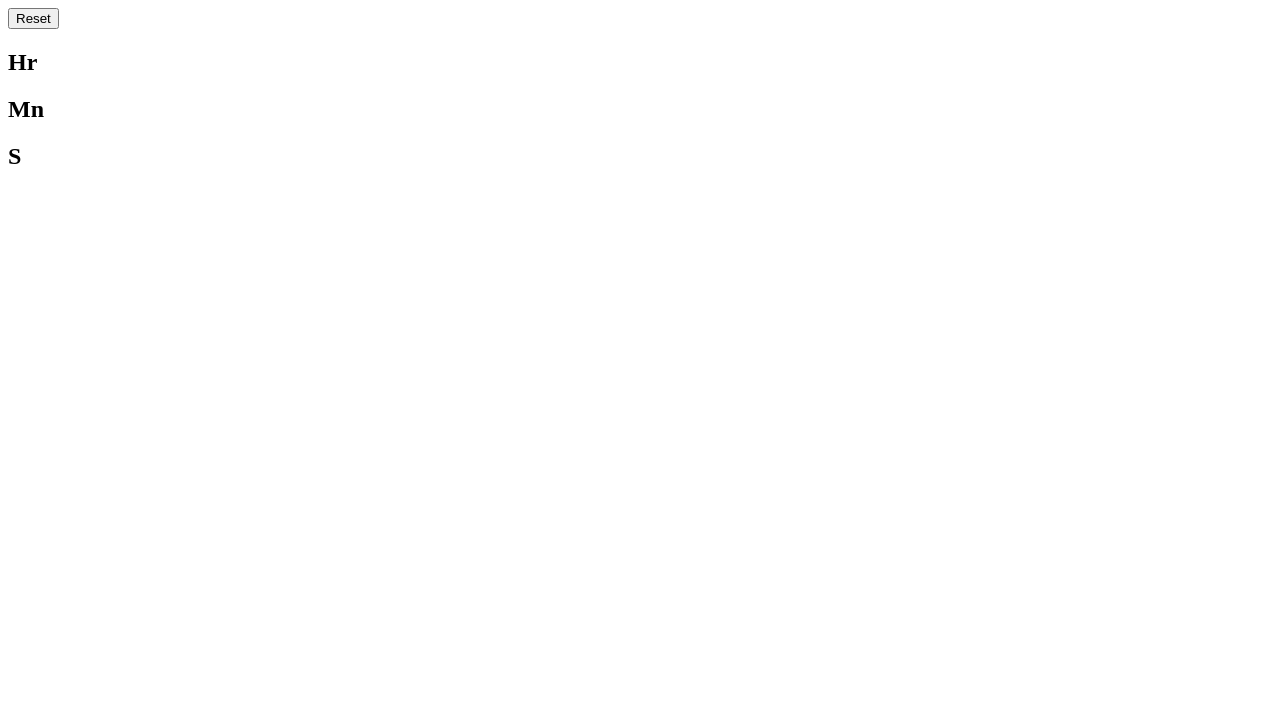
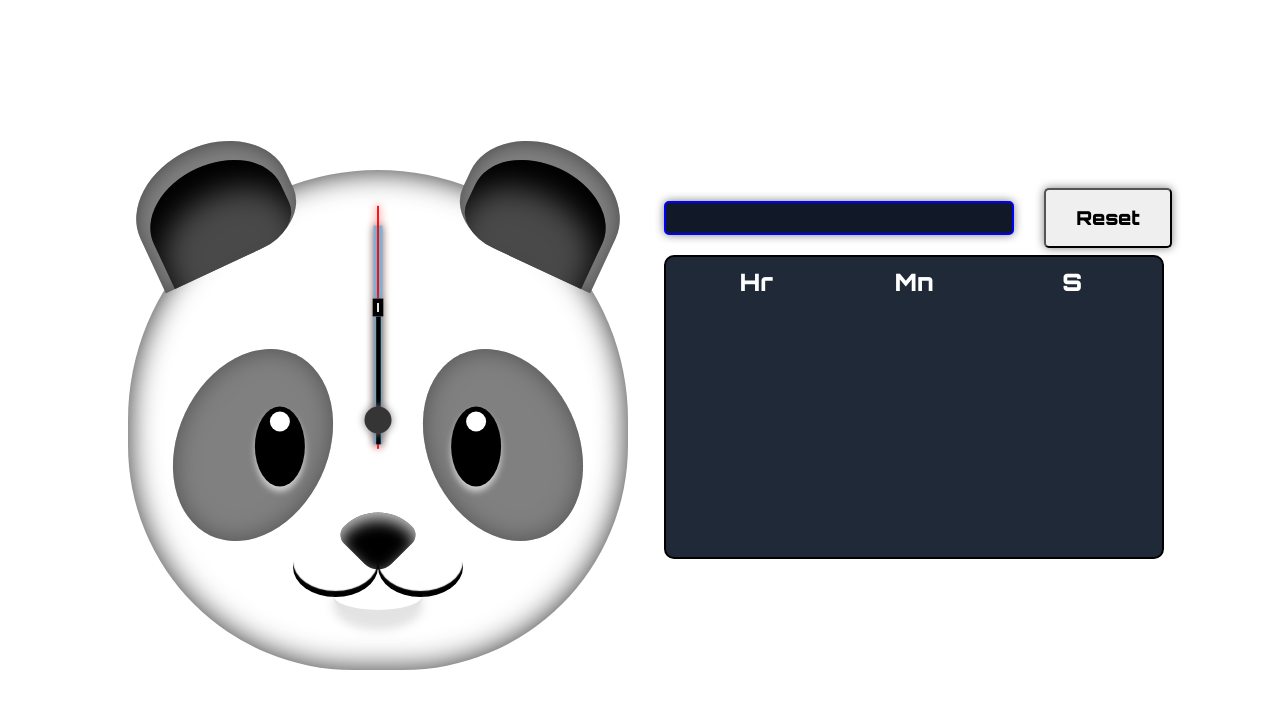
Before and after one commit to Swadesh-Panda/clock, a plain HTML site: page index.html in a window 1280 px wide. Drawn offline with Linux system fonts and the light colour scheme; the site is published under a folder, as on GitHub Pages, so addresses that start at the root find nothing.

Commit message:
redirecting styles

```diff
--- a/index.html
+++ b/index.html
@@ -7,9 +7,9 @@
     <title>Panda Clock</title>
 
     <!-- stylesheet -->
-    <link rel="stylesheet" href="/style/panda.css">
-    <link rel="stylesheet" href="/style/digital.css">
-    <link rel="stylesheet" href="/style/scroll.css">
+    <link rel="stylesheet" href="style/panda.css">
+    <link rel="stylesheet" href="style/digital.css">
+    <link rel="stylesheet" href="style/scroll.css">
     <!-- stylesheet -->
 
     <link rel="icon" type="image/png" sizes="16x16" href="public/logo.png">
@@ -63,6 +63,6 @@
 
     </div>
 
-    <script src="/clock.js" />
+    <script src="clock.js" />
 </body>
 </html>
```
